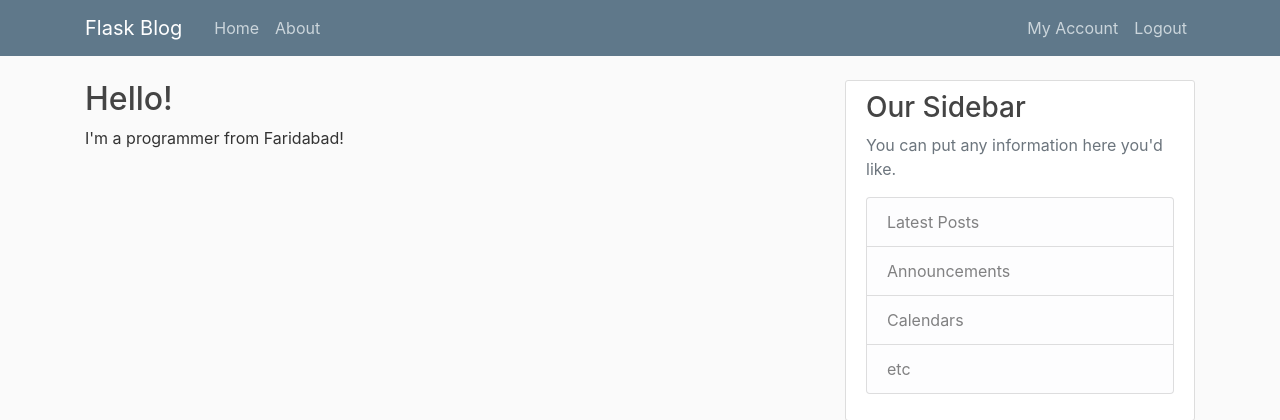
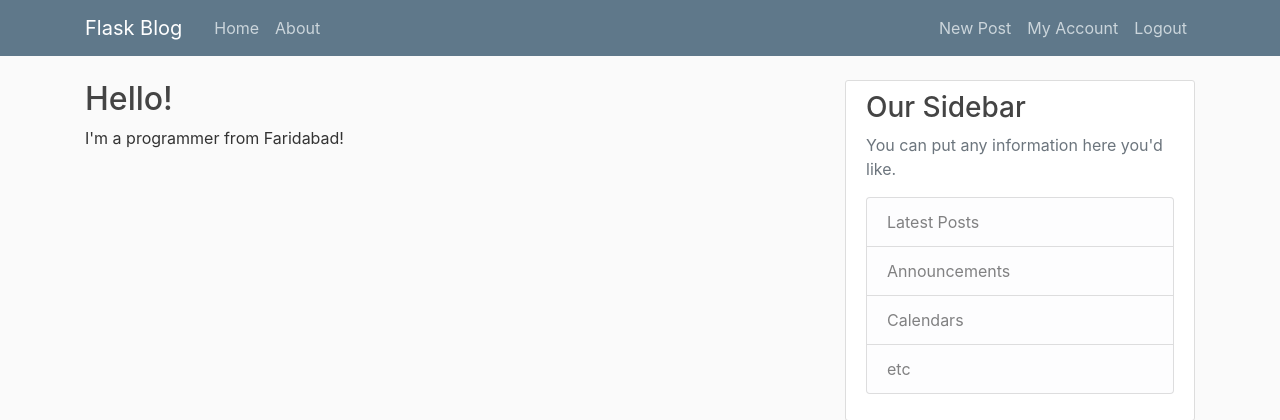
Before and after one commit to kartikx/FlaskBlog, a Flask app: page /about in a window 1280 px wide. Shown: the top 420 px of the page. Run offline with Flask 2, Linux system fonts and the light colour scheme; the visitor is signed in with stand-in values (Sample User, id 1); some libraries are stand-ins or nearby versions.

Commit message:
Added URL for Create New Post for Logged in users

```diff
--- a/flaskblog/templates/layout.html
+++ b/flaskblog/templates/layout.html
@@ -31,10 +31,14 @@
               </div>
               <!-- Navbar Right Side -->
               <div class="navbar-nav">
+
+                <!-- Pages that are visible to Logged In Users go here -->
                 {% if current_user.is_authenticated %}
+                  <a class="nav-item nav-link" href="{{url_for('create_post')}}"> New Post</a>
                   <a class="nav-item nav-link" href="{{url_for('account')}}">My Account</a>
                   <a class="nav-item nav-link" href="{{url_for('logout')}}">Logout</a>
-                {% else %}
+
+                  {% else %}
                   <a class="nav-item nav-link" href="{{url_for('login')}}">Login</a>
                   <a class="nav-item nav-link" href="{{url_for('register')}}">Register</a>
                 {% endif %}
```
